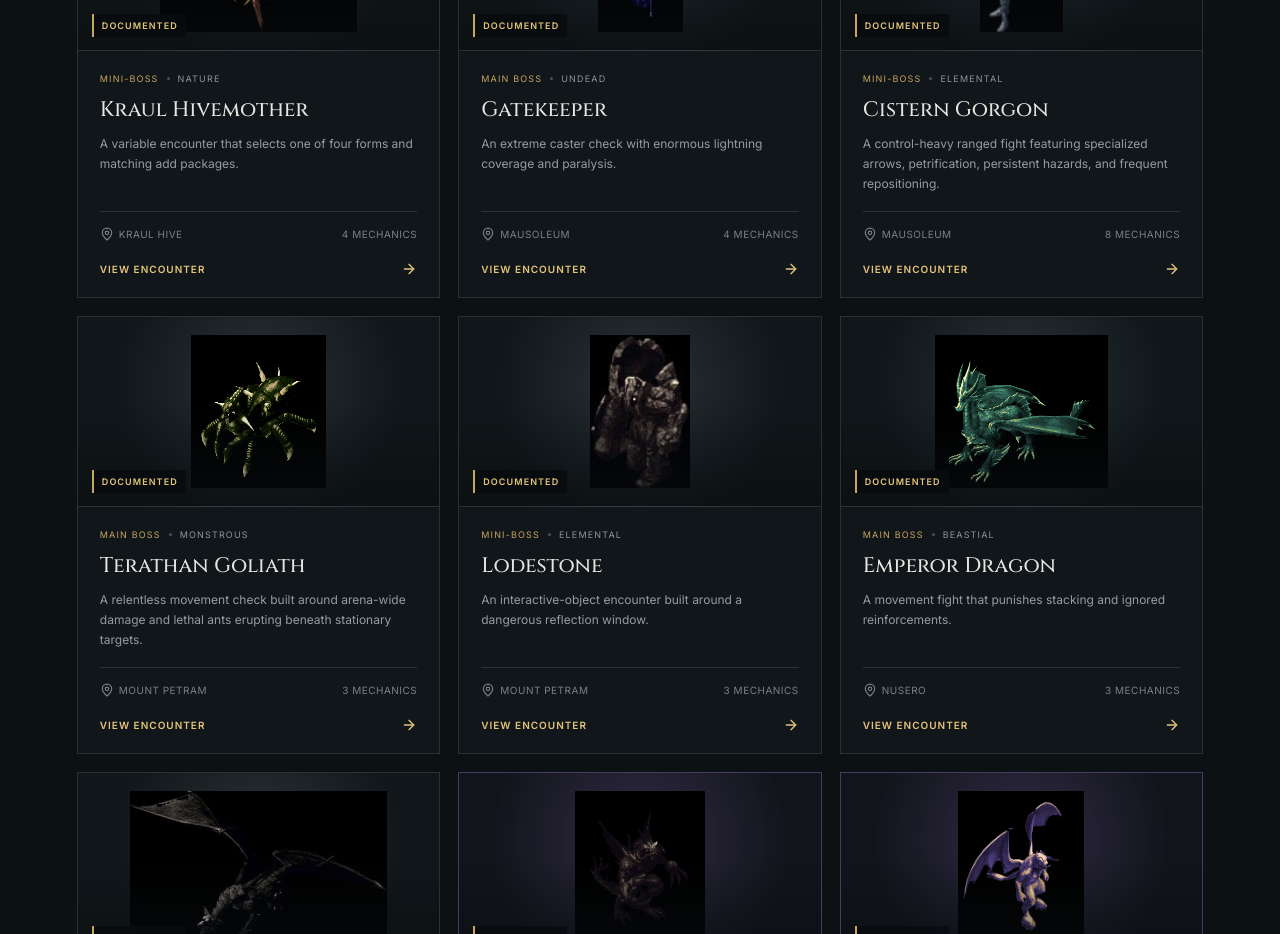
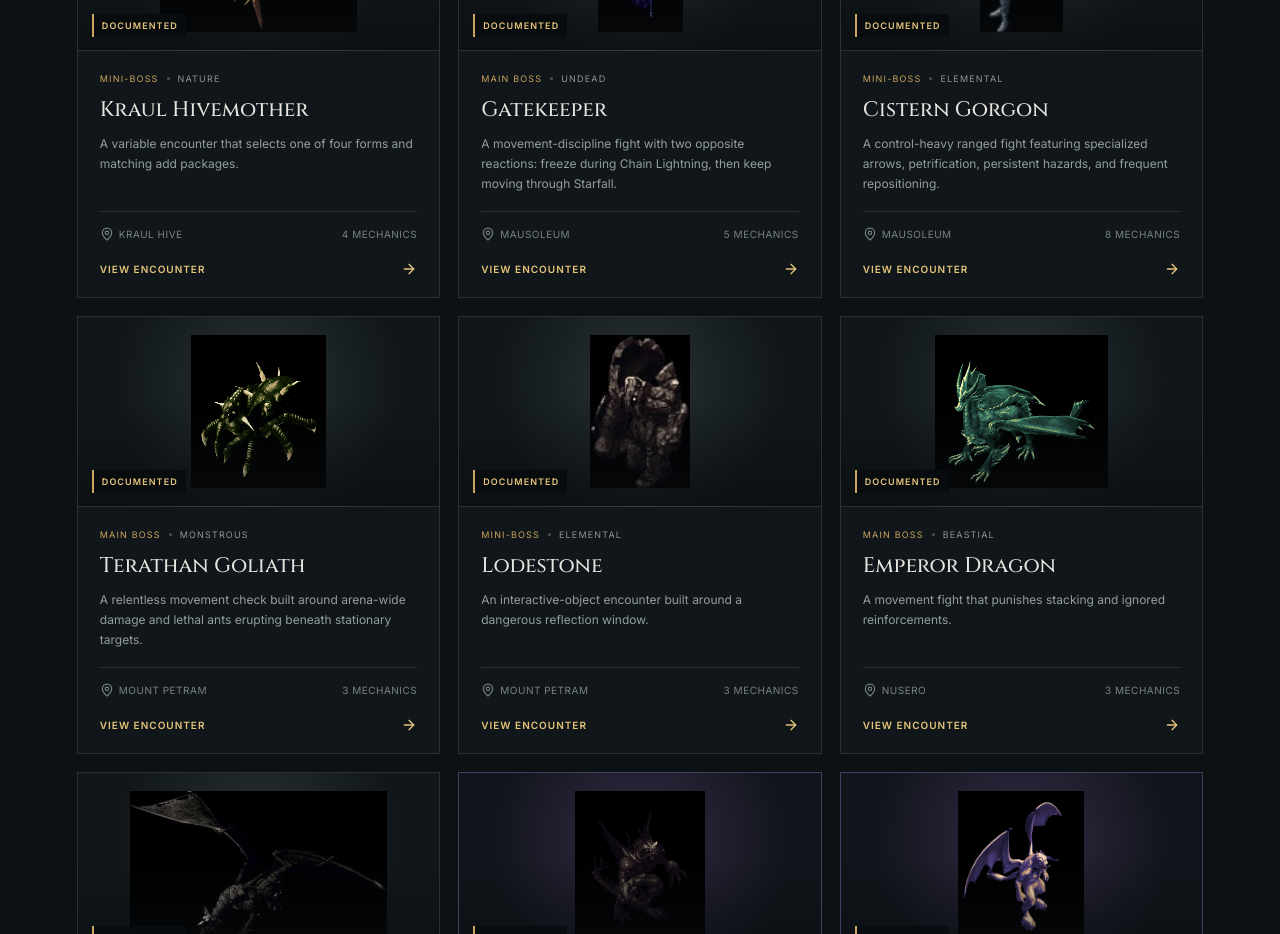
Before and after one commit to minijag/outlandscheatsheet, a React (Vite) app: page / in a window 1280 px wide. Shown: the part 1940-2874 px from the top of the page. Built offline with nearby package versions, Linux system fonts and the light colour scheme.

Commit message:
Correct Gatekeeper movement mechanics

```diff
--- a/src/data.js
+++ b/src/data.js
@@ -109,14 +109,15 @@ export const bosses = [
   },
   {
     name: 'Gatekeeper', type: 'Main Boss', location: 'Mausoleum', slayer: 'Undead', role: 'Mage', confidence: 'medium', image: img('gatekeeper.gif'),
-    summary: 'An extreme caster check with enormous lightning coverage and paralysis.',
+    summary: 'A movement-discipline fight with two opposite reactions: freeze during Chain Lightning, then keep moving through Starfall.',
     abilities: [
-      ['Chain Lightning', 'A very large lightning attack with roughly two-screen reach in the historical guide.'],
-      ['Paralysis', 'Lightning can paralyze players and interrupt spellcasting.'],
+      ['Chain Lightning', 'Repeatedly strikes in response to player movement across a very large area. Stop moving when Chain Lightning begins; additional movement causes additional strikes.'],
+      ['Starfall', 'Calls down a rapid barrage of stars that can kill a stationary player almost instantly. Move continuously until the Starfall sequence ends.'],
+      ['Paralysis', 'Lightning can paralyze players and interrupt spellcasting, making unnecessary movement during Chain Lightning even more dangerous.'],
       ['Hybrid AoE', 'Deals both physical and magical area damage.'],
       ['Summoned Casters', 'Adds contribute additional area damage.'],
     ],
-    tips: ['Keep the boss engaged in melee to reduce casts.', 'Avoid standing adjacent and assign dedicated healers.'],
+    tips: ['Chain Lightning: stop moving until it ends.', 'Starfall: keep moving until it ends.', 'Keep the boss engaged in melee to reduce casts and assign dedicated healers.'],
   },
   {
     name: 'Terathan Goliath', type: 'Main Boss', location: 'Mount Petram', slayer: 'Monstrous', role: 'Arena-wide melee', confidence: 'medium', image: img('terathan-goliath.gif'),
```
